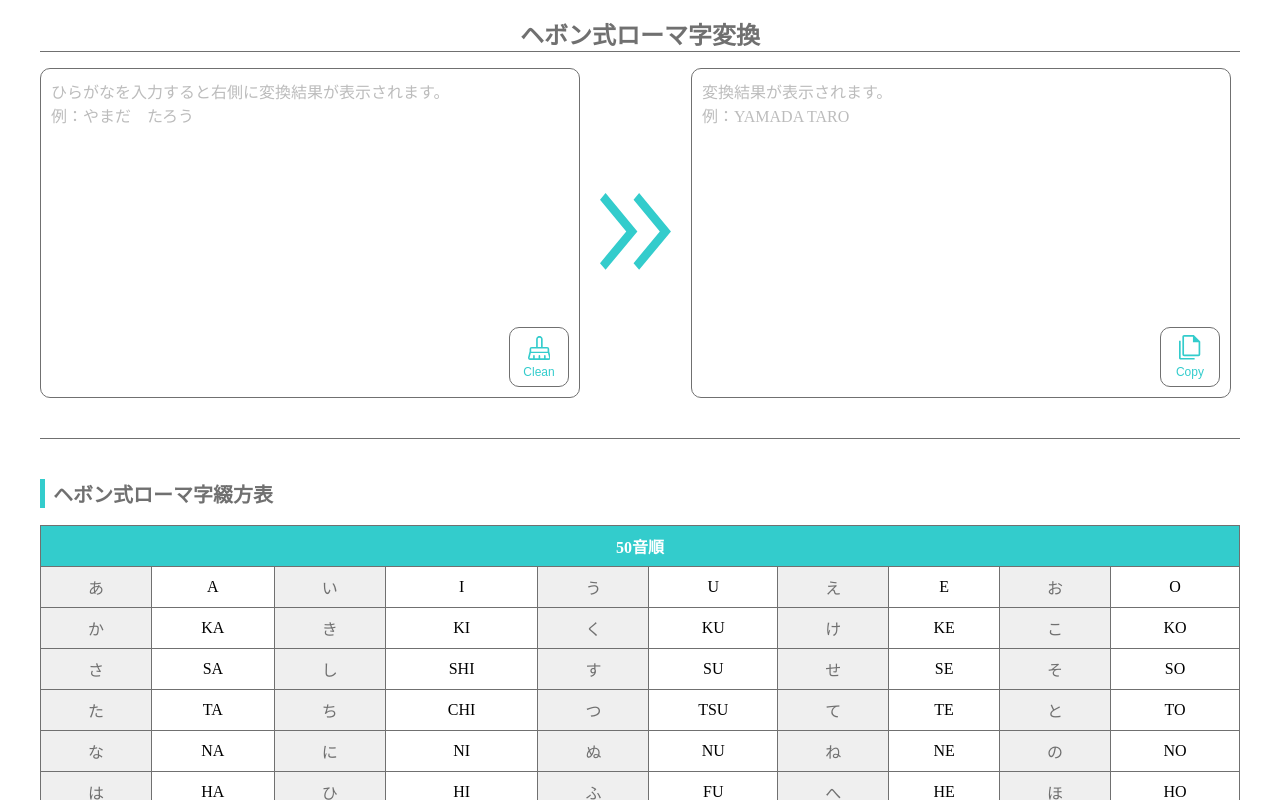
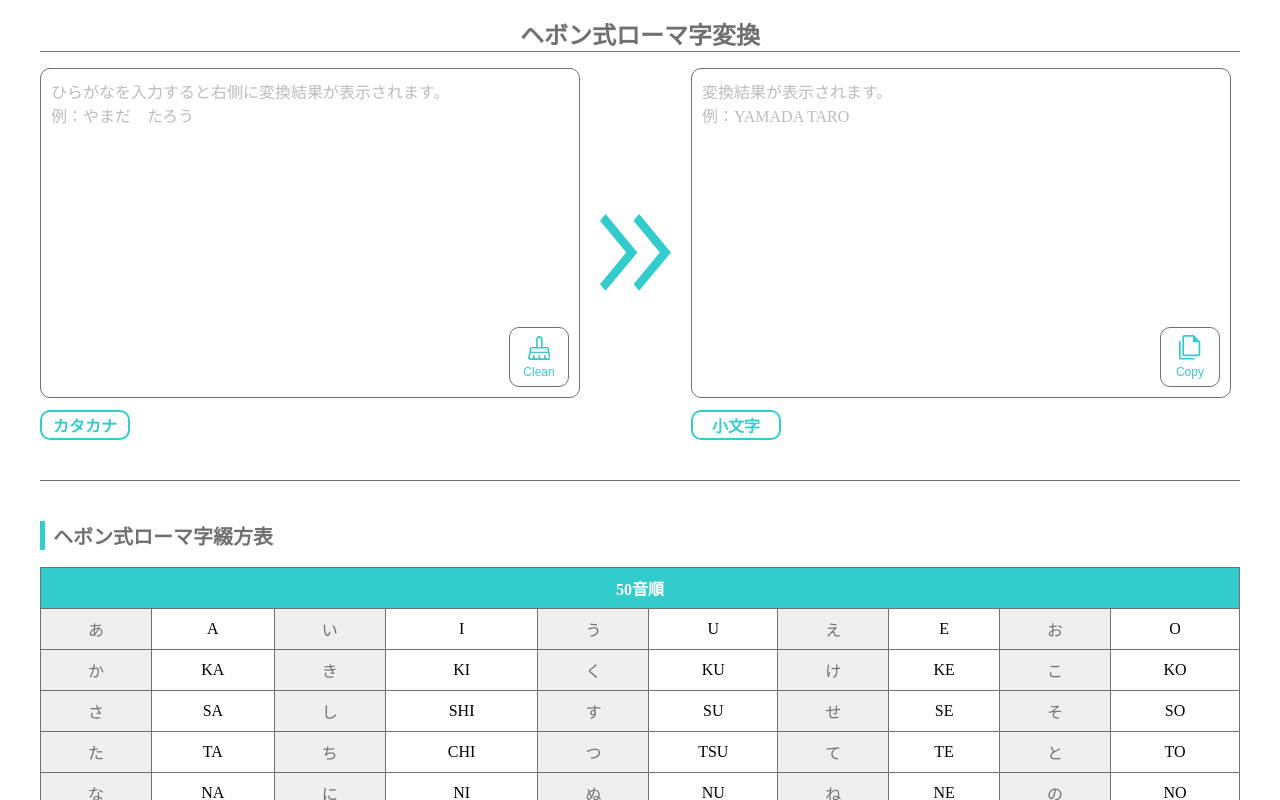
Before and after one commit to m1y474/hepburn-romanization, a React app: page / in a window 1280 px wide. Shown: the top 800 px of the page. Built offline with nearby package versions, Linux system fonts and the light colour scheme.

Commit message:
feat:小文字に変換できるチェックボックスの追加

```diff
--- a/src/App.tsx
+++ b/src/App.tsx
@@ -7,6 +7,7 @@ import styles from "./styles/app.scss";
 import RoundedButton from "./components/RoundedButton";
 import Heading from "./components/Heading";
 import SpellingTable from "./components/SpellingTable";
+import Check from "./components/Check";
 
 export default class App extends React.Component<React.FC, AppState> {
   private input = React.createRef<HTMLInputElement>();
@@ -106,6 +107,7 @@ export default class App extends React.Component<React.FC, AppState> {
         <h1 className={styles.header}>ヘボン式ローマ字変換</h1>
         {this.state.message ? <p className={styles.message}>{this.state.message}</p> : null}
         <div className={styles.boxWrapper}>
+          <div className={styles.wrapper}>
             <form className={styles.left}>
               <textarea
                 placeholder="ひらがなを入力すると右側に変換結果が表示されます。&#10;例：やまだ　たろう"
@@ -115,9 +117,12 @@ export default class App extends React.Component<React.FC, AppState> {
               ></textarea>
               <RoundedButton label="Clean" type="reset" onClick={() => this.setState({ result: "" })} icon="clean" />
             </form>
+            <Check label="カタカナ" onChange={(checked) => console.log("todo")} />
+          </div>
           <div className={styles.arrow}>
             <Arrow />
           </div>
+          <div className={styles.wrapper}>
             <div className={styles.right}>
               {this.state.result ? (
                 this.state.result
@@ -131,14 +136,9 @@ export default class App extends React.Component<React.FC, AppState> {
               <input type="text" className={styles.none} ref={this.input} defaultValue={this.state.result} />
               <RoundedButton type="button" label="Copy" onClick={() => this.copy()} icon="file" />
             </div>
+            <Check label="小文字" onChange={(checked) => this.toLower(checked)} />
           </div>
-        {/* <label className={styles.label}>
-          <input
-            type="checkbox"
-            onChange={(event) => this.toLower(event.target.checked)}
-          />
-          小文字
-        </label> */}
+        </div>
         <div className={styles.headingWrapper}>
           <Heading text="ヘボン式ローマ字綴方表" />
           <SpellingTable />
--- /dev/null
+++ b/src/components/Check.tsx
@@ -0,0 +1,14 @@
+import React from "react";
+import { CheckProps } from "types";
+import styles from "../styles/app.scss";
+
+export default class Check extends React.Component<CheckProps> {
+  render(): React.ReactNode {
+    return (
+      <label className={styles.check}>
+        <input type="checkbox" onChange={(event) => this.props.onChange(event.target.checked)} />
+        <span>{this.props.label}</span>
+      </label>
+    );
+  }
+}
--- /dev/null
+++ b/src/styles/_check.scss
@@ -0,0 +1,23 @@
+@import "./vars";
+.check {
+  display: flex;
+  margin-top: 12px;
+  input {
+    display: none;
+    &:checked + span {
+      background-color: $mainColor;
+      color: #fff;
+    }
+  }
+  span {
+    border: 2px solid $mainColor;
+    border-radius: 10px;
+    width: 86px;
+    height: 26px;
+    color: $mainColor;
+    display: flex;
+    align-items: center;
+    justify-content: center;
+    font-weight: bold;
+  }
+}
--- a/src/styles/app.scss
+++ b/src/styles/app.scss
@@ -1,7 +1,10 @@
+@charset "utf-8";
+
 @import "./container";
 @import "./header";
 @import "./message";
 @import "./box";
 @import "./button";
+@import "./check";
 @import "./table";
 @import "./list";
--- a/src/types/index.d.ts
+++ b/src/types/index.d.ts
@@ -11,3 +11,8 @@ export type ButtonProps = {
   label: string;
   onClick: () => void;
 };
+
+export type CheckProps = {
+  label: string;
+  onChange: (checked: boolean) => void;
+};
```
Lines whose indentation alone changed are shown as unchanged.
